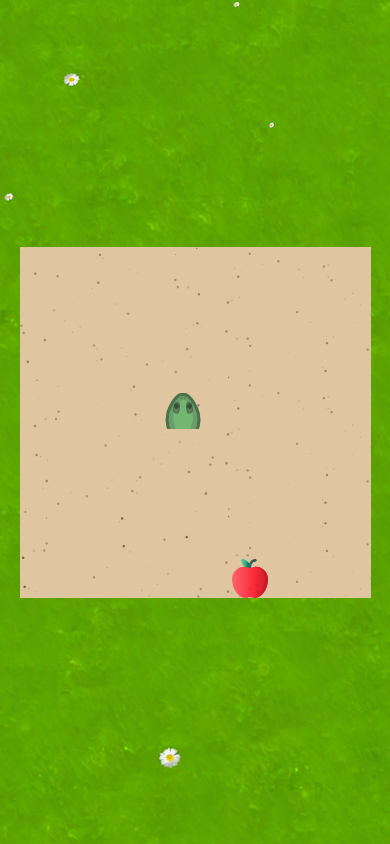
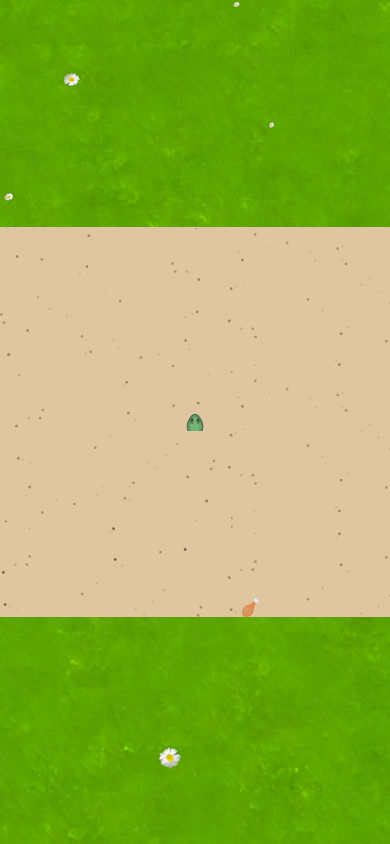
Before and after one commit to vickyad/Snake-Game, a website with bundled scripts: page public/index.html in a window 390 px wide. Built offline with nearby package versions, Linux system fonts and the light colour scheme.

Commit message:
Fix(snake and food now responsive)

```diff
--- a/public/food.js
+++ b/public/food.js
@@ -15,8 +15,8 @@ export function updateFood() {
 export function renderFood(gameBoard) {
     const foodElement = document.createElement('IMG')
 
-    foodElement.setAttribute("src", "./assets/apple.svg")
-    foodElement.setAttribute("width", "38.36")
+    foodElement.setAttribute("src", "./assets/food.svg")
+    //foodElement.setAttribute("width", "38.36")
 
     foodElement.style.gridRowStart = food.y
     foodElement.style.gridColumnStart = food.x
--- a/public/styles.css
+++ b/public/styles.css
@@ -11,9 +11,17 @@ body {
 #game-board {
     background-image: url(./assets/dirt_background.png);
     background-size: contain;
-    height: 90vmin;
-    width: 90vmin;
+    height: 100vmin;
+    width: 100vmin;
     display: grid;
     grid-template-rows: repeat(21, 1fr);
     grid-template-columns: repeat(21, 1fr);
 }
+
+.food {
+    width: 100%;
+}
+
+.snake {
+    width: 100%;
+}
```
Also changed, not shown: public/assets/apple.svg (deleted), public/assets/food.svg (added).
